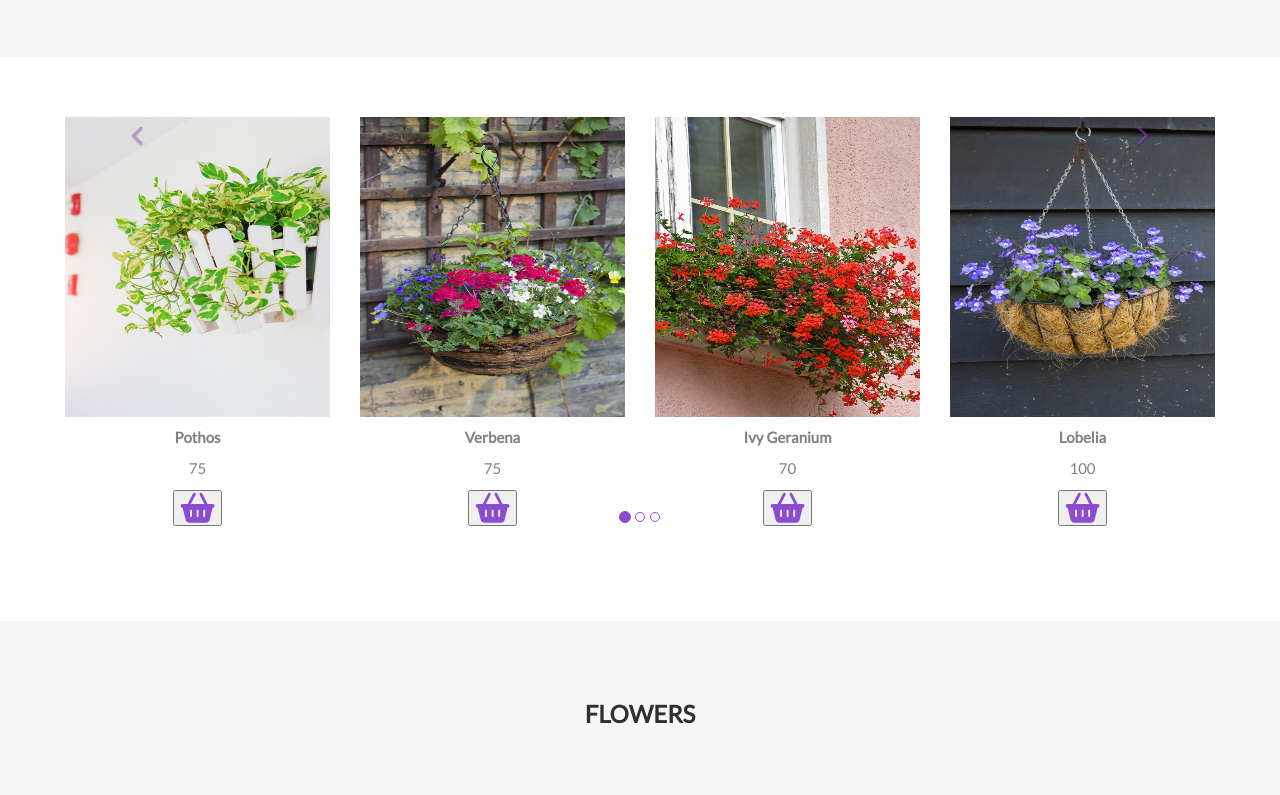
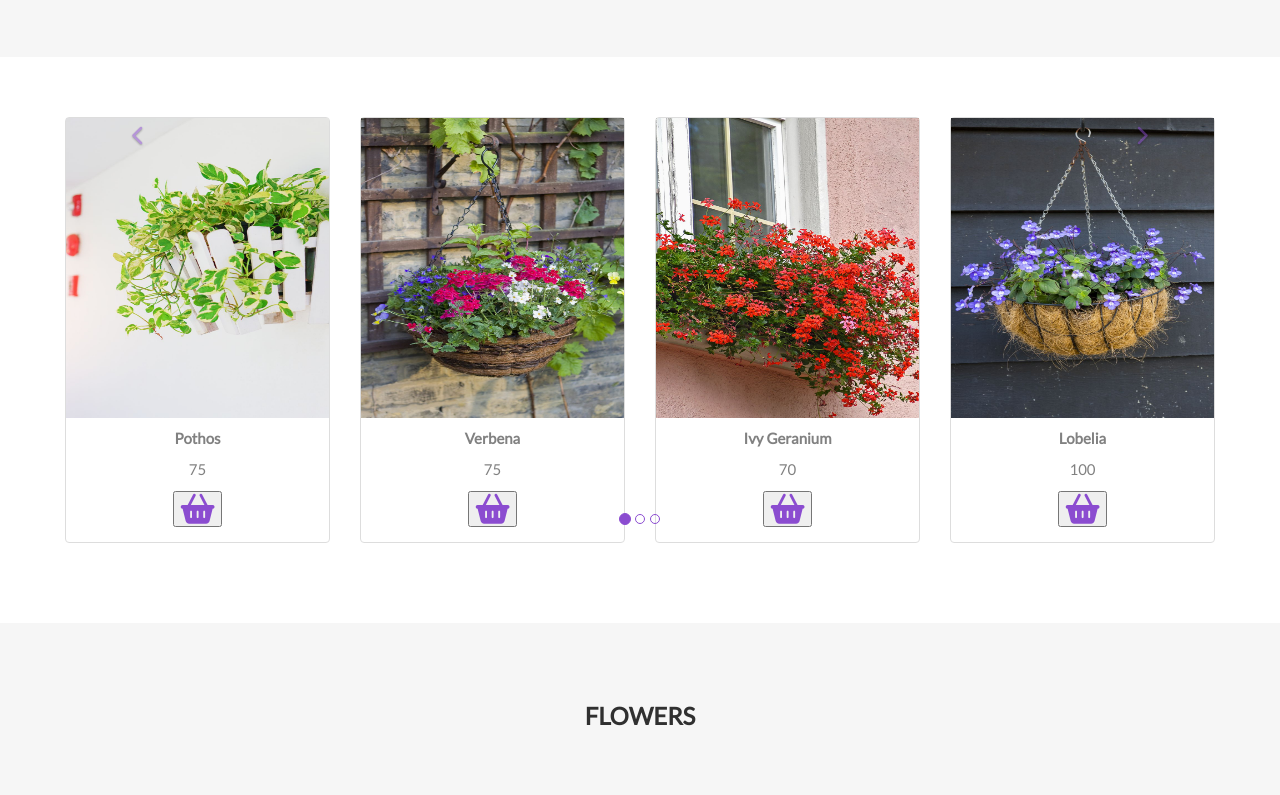
Before and after one commit to notreyns/flowershop-landing, a plain HTML site: page index.html in a window 1280 px wide. Shown: the part 965-1760 px from the top of the page. Drawn offline with nearby package versions, Linux system fonts and the light colour scheme.

Commit message:
Update neweditstyle.css

```diff
--- a/neweditstyle.css
+++ b/neweditstyle.css
@@ -46,8 +46,7 @@ body {
   }
   .thumbnail {
     padding: 0 0 15px 0;
-    border: none;
-    border-radius: 0;
+
   }
   .thumbnail img {
     width: 400px;
```
